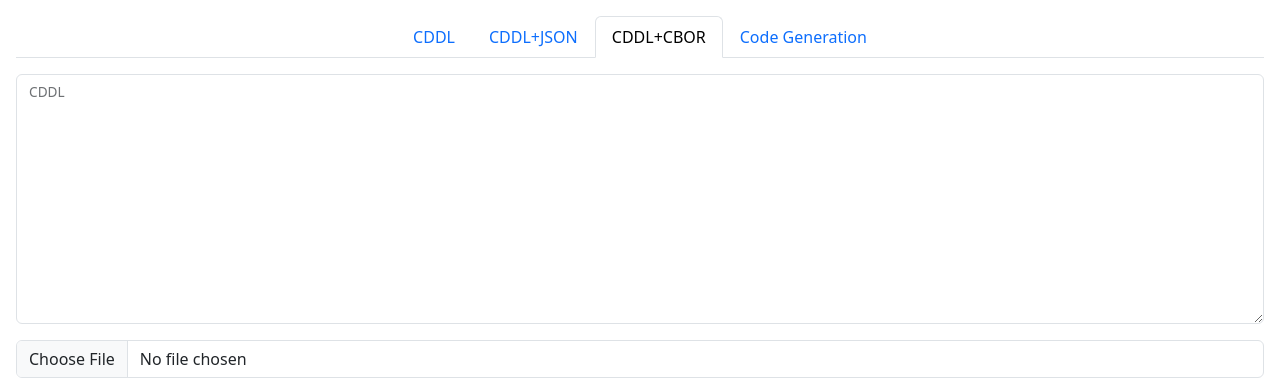
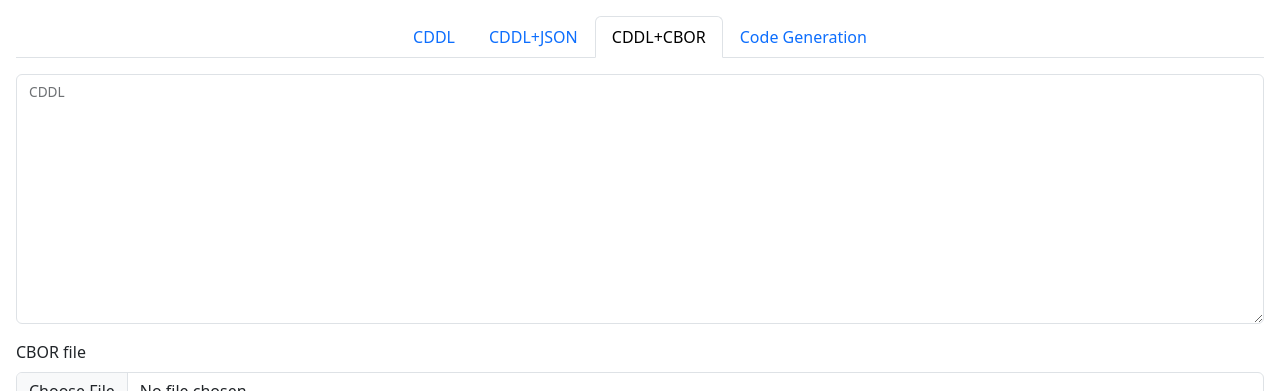
Before and after one commit to ATACAMA-Project/cddl_web_tools, a plain HTML site: page static/index.html in a window 1280 px wide. Both pictures are taken after a click on the tab "CDDL+CBOR". Shown: the top 391 px of the page. Drawn offline with nearby package versions, Linux system fonts and the light colour scheme.

Commit message:
add label for CBOR file input.

```diff
--- a/static/index.html
+++ b/static/index.html
@@ -66,6 +66,7 @@
         </div>
       </div>
       <div id="cbor" class="mt-3" style="display: none;">
+        <label for="formFile" class="form-label">CBOR file</label>
         <input class="form-control" type="file" id="formFile" name="file">
       </div>
       <div class="d-flex justify-content-center my-3">
```
